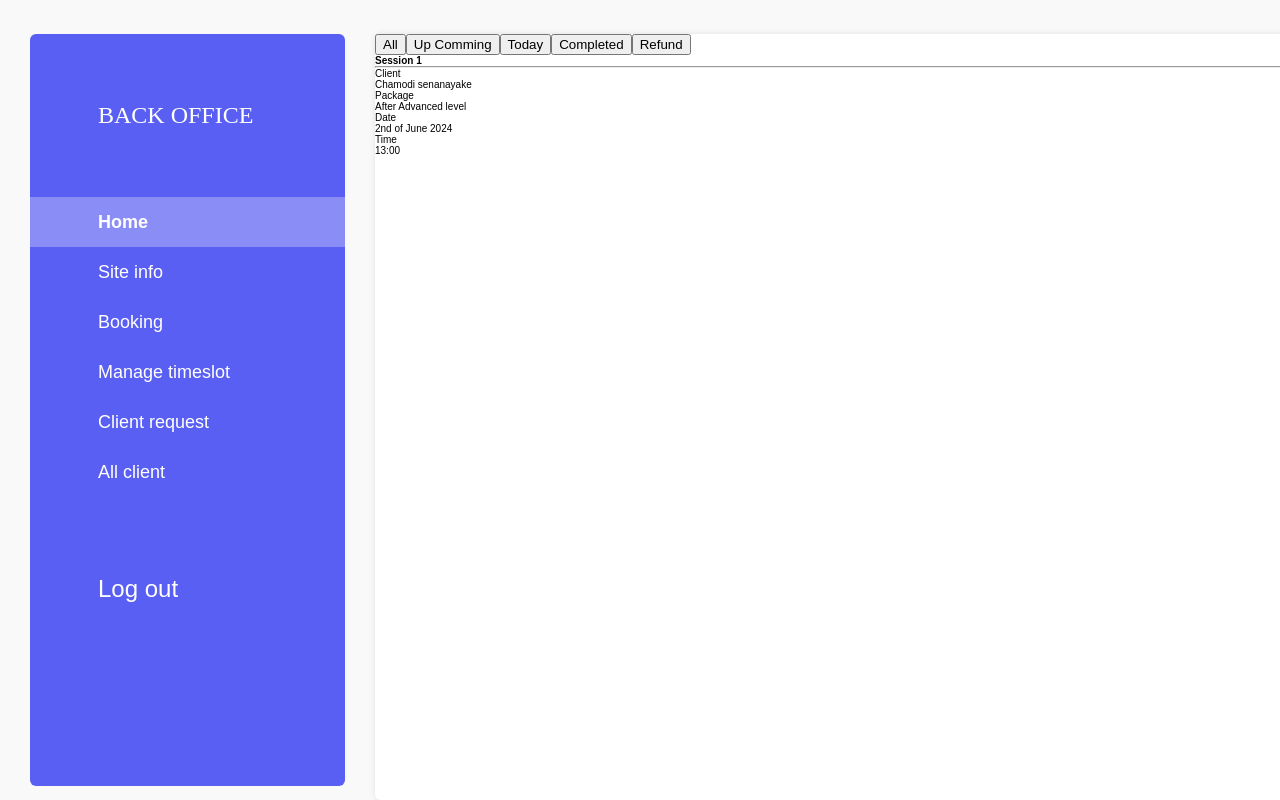
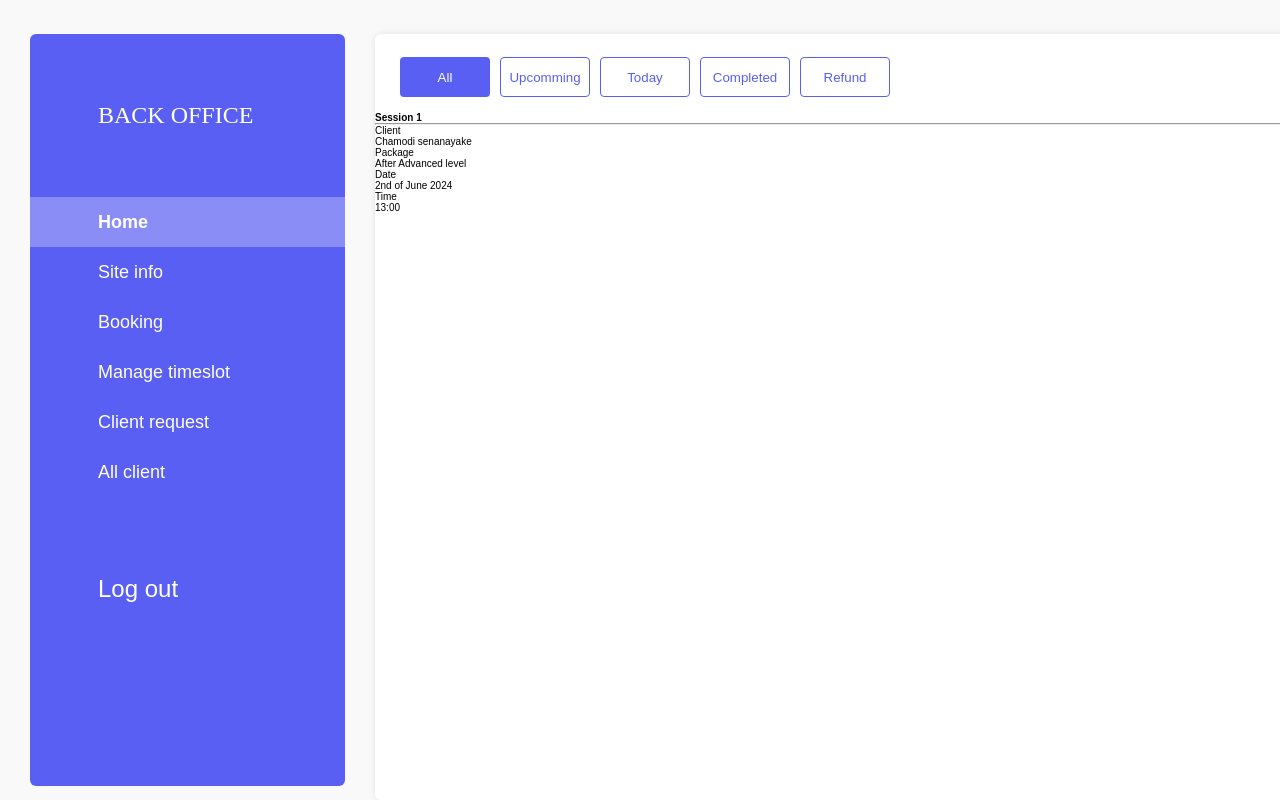
Before and after one commit to GayashanGamage/Dr.Dinesh-backoffice, a Vue app: page /office/booking/all in a window 1280 px wide. Shown: the top 800 px of the page. Built offline with nearby package versions, Linux system fonts and the light colour scheme; a web font is replaced by a local one.

Commit message:
add style to booking page's buttons

```diff
--- a/src/components/Booking.vue
+++ b/src/components/Booking.vue
@@ -1,20 +1,58 @@
 <template>
   <div class="c2-level-one-container">
     <div class="c2-level-two-container">
-      <button><router-link to="all">All</router-link></button>
-      <button>
-        <router-link to="upcomming">Up Comming</router-link>
+      <button
+        @click="nextPage('all', 'all')"
+        class="action-button select"
+        id="all"
+      >
+        All
       </button>
-      <button><router-link to="today">Today</router-link></button>
-      <button><router-link to="completed">Completed</router-link></button>
-      <button><router-link to="refund">Refund</router-link></button>
+      <button
+        @click="nextPage('upcomming', 'upcomming')"
+        class="action-button"
+        id="upcomming"
+      >
+        Upcomming
+      </button>
+      <button
+        @click="nextPage('today', 'today')"
+        class="action-button"
+        id="today"
+      >
+        Today
+      </button>
+      <button
+        @click="nextPage('completed', 'completed')"
+        class="action-button"
+        id="completed"
+      >
+        Completed
+      </button>
+      <button
+        @click="nextPage('refund', 'refund')"
+        class="action-button"
+        id="refund"
+      >
+        Refund
+      </button>
     </div>
     <router-view></router-view>
   </div>
 </template>
 
 <script setup>
+import router from "@/router";
 name: "Info";
+
+const nextPage = (link, buttonId) => {
+  var allActionButton = document.getElementsByClassName("action-button");
+  for (let i = 0; i < allActionButton.length; i++) {
+    allActionButton[i].classList.remove("select");
+  }
+  document.getElementById(buttonId).classList.add("select");
+  router.push(link);
+};
 </script>
 
 <style scoped>
@@ -26,4 +64,24 @@ a {
   text-decoration: none;
   color: black;
 }
+.c2-level-two-container {
+  margin: 0 0 0 25px;
+}
+.action-button {
+  min-width: 90px;
+  max-width: auto;
+  height: 40px;
+  flex-shrink: 0;
+  color: #595ff3;
+  background-color: #fff;
+  border: 1px solid #595ff3;
+  outline: none;
+  border-radius: 4px;
+  margin: 23px 10px 15px 0;
+}
+.select {
+  background-color: #595ff3;
+  color: #fff;
+  border: 0px;
+}
 </style>
--- a/src/components/Info.vue
+++ b/src/components/Info.vue
@@ -31,7 +31,7 @@ name: "Info";
   flex-direction: column;
 }
 .c4-level-two-container {
-  margin: 70px 65px;
+  margin: 76px 32px;
   width: 800px;
   display: grid;
   grid-template-columns: repeat(3, 1fr);
```
